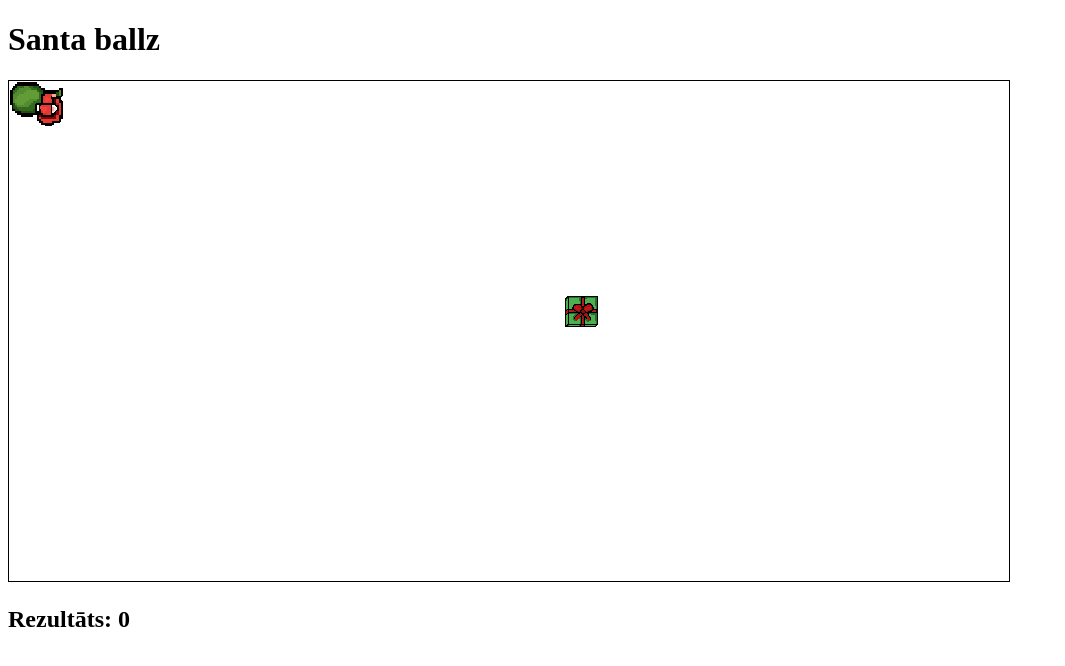
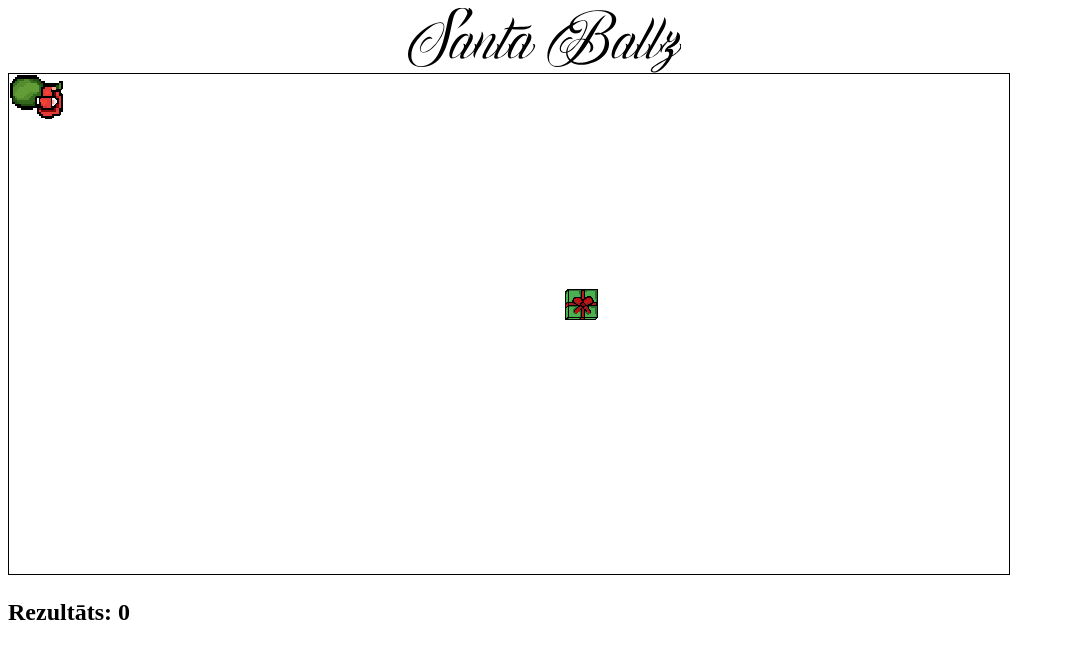
Before and after one commit to rihardsverpejs/Spelite, a plain HTML site: page index.html in a window 1280 px wide. Shown: the whole page, without its empty margins (0-1065 px from the left). Drawn offline with Linux system fonts and the light colour scheme.

Commit message:
fancy title

```diff
--- a/index.html
+++ b/index.html
@@ -4,7 +4,8 @@
         <meta charset="UTF-8">
     </head>
     <body>
-        <h1> Santa ballz</h1>
+
+        <img style="display: block; margin-left: 400px;" src="SantaBallz.png">
         <canvas id="lauks" width=1000 height=500 style="border:1px solid">
 
         </canvas>
```
Also changed, not shown: SantaBallz.png (added).
